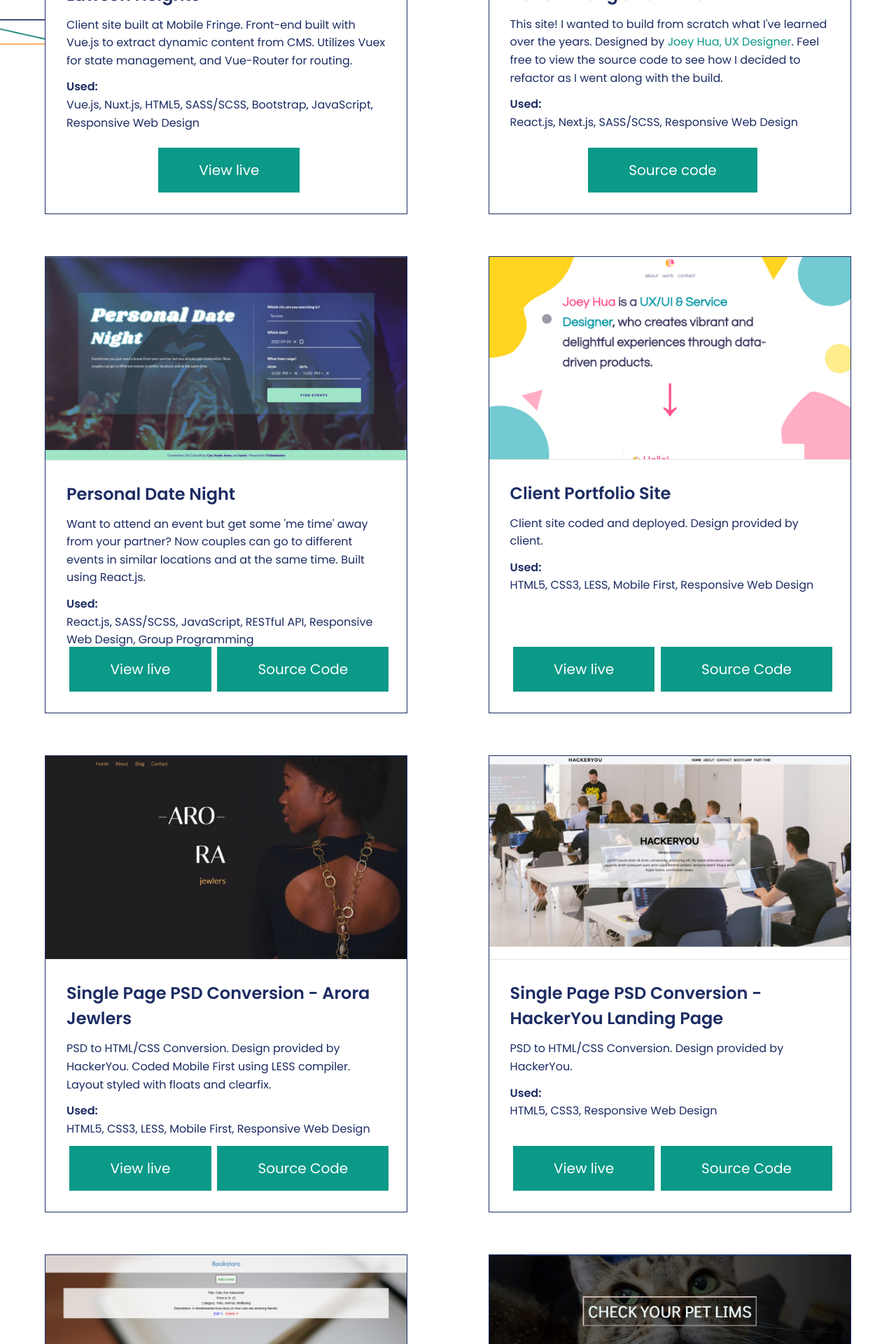
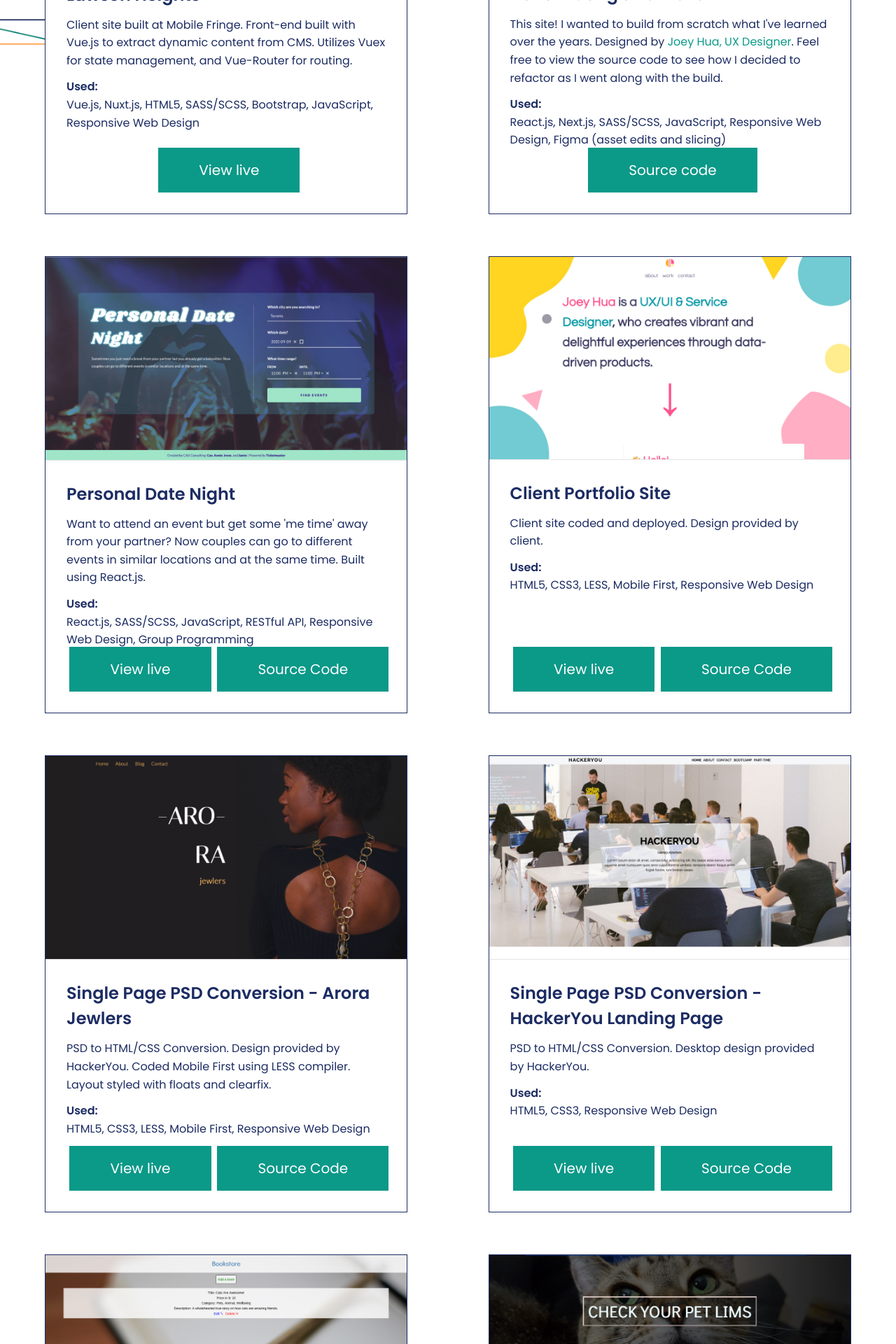
Before and after one commit to rashmi-webdev/vinayak-adimule-client1, a Next.js app: page /projects in a window 1280 px wide. Shown: the part 740-2660 px from the top of the page at 70% size. Built offline with nearby package versions, Linux system fonts and the light colour scheme.

Commit message:
[it] renamed see-more to conditionalCTA for readability. projectData altered to incl JS w React

```diff
--- a/components/layout/layout-component.jsx
+++ b/components/layout/layout-component.jsx
@@ -5,7 +5,7 @@ import { useRouter } from "next/router";
 // components
 import NavBar from "../navigation/nav-bar-component";
 import PersistFooter from "../footer/footer-component";
-import ConditionalCTA from "../see-more/see-more-projects.component";
+import ConditionalCTA from "../conditionalCTA/conditional-cta.component";
 
 const name = "Irene Truong";
 const description =
--- a/components/projects.data.js
+++ b/components/projects.data.js
@@ -23,7 +23,14 @@ const PROJECTS_DATA = [
     imagePath: "/images/project-previews/ITPortfolioTwo.jpg",
     description:
       "This site! I wanted to build from scratch what I've learned over the years. Designed by <a href='https://joeyhua.com' target='_blank' rel='noopener noreferrer'>Joey Hua, UX Designer</a>. Feel free to view the source code to see how I decided to refactor as I went along with the build.",
-    skills: ["React.js", "Next.js", "SASS/SCSS", "Responsive Web Design"],
+    skills: [
+      "React.js",
+      "Next.js",
+      "SASS/SCSS",
+      "JavaScript",
+      "Responsive Web Design",
+      "Figma (asset edits and slicing)",
+    ],
     githubUrl: "https://github.com/irenecodes/irene-portfolio-next",
   },
   // {
@@ -75,7 +82,8 @@ const PROJECTS_DATA = [
     id: 7,
     title: "Single Page PSD Conversion - HackerYou Landing Page",
     imagePath: "/images/project-previews/HackerYouLP.jpg",
-    description: "PSD to HTML/CSS Conversion. Design provided by HackerYou.",
+    description:
+      "PSD to HTML/CSS Conversion. Desktop design provided by HackerYou.",
     skills: ["HTML5", "CSS3", "Responsive Web Design"],
     liveUrl: "https://irenecodes.github.io/psd-conversion-challenge/",
     githubUrl: "https://github.com/irenecodes/psd-conversion-challenge",
@@ -86,7 +94,13 @@ const PROJECTS_DATA = [
     imagePath: "/images/project-previews/Bookstore.jpg",
     description:
       "A CRUD application built using React, React Router, and Redux.",
-    skills: ["React.js", "Redux", "SASS/SCSS", "Responsive Web Design"],
+    skills: [
+      "React.js",
+      "Redux",
+      "SASS/SCSS",
+      "JavaScript",
+      "Responsive Web Design",
+    ],
     liveUrl: "https://irenecodes.github.io/bookstore/#/",
     githubUrl: "https://github.com/irenecodes/bookstore",
   },
@@ -96,7 +110,14 @@ const PROJECTS_DATA = [
     imagePath: "/images/project-previews/PetLims.jpg",
     description:
       "jQuery Quiz to find out how many pets you can own dependent on your location in the GTA. ",
-    skills: ["HTML5", "CSS3", "SASS/SCSS", "jQuery", "Responsive Web Design"],
+    skills: [
+      "HTML5",
+      "CSS3",
+      "SASS/SCSS",
+      "JavaScript",
+      "jQuery",
+      "Responsive Web Design",
+    ],
     liveUrl: "https://irenecodes.github.io/Pet-Lims/",
     githubUrl: "https://github.com/irenecodes/Pet-Lims",
   },
```
Also changed, not shown: components/conditionalCTA/conditional-cta.component.jsx (renamed from components/see-more/see-more-projects.component.jsx), components/conditionalCTA/scroll-top-arrow-component.jsx (renamed from components/see-more/scroll-top-arrow-component.jsx).
